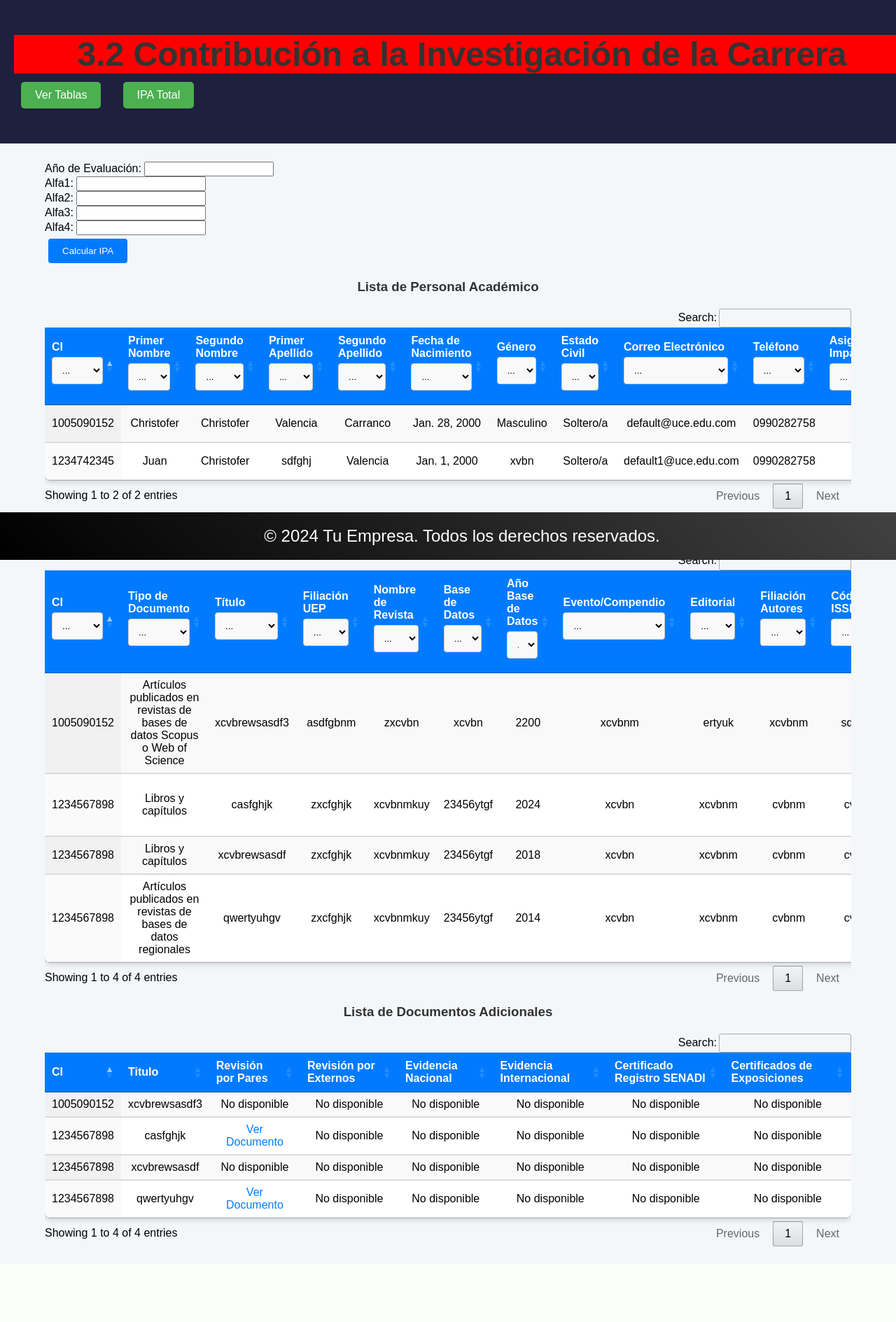
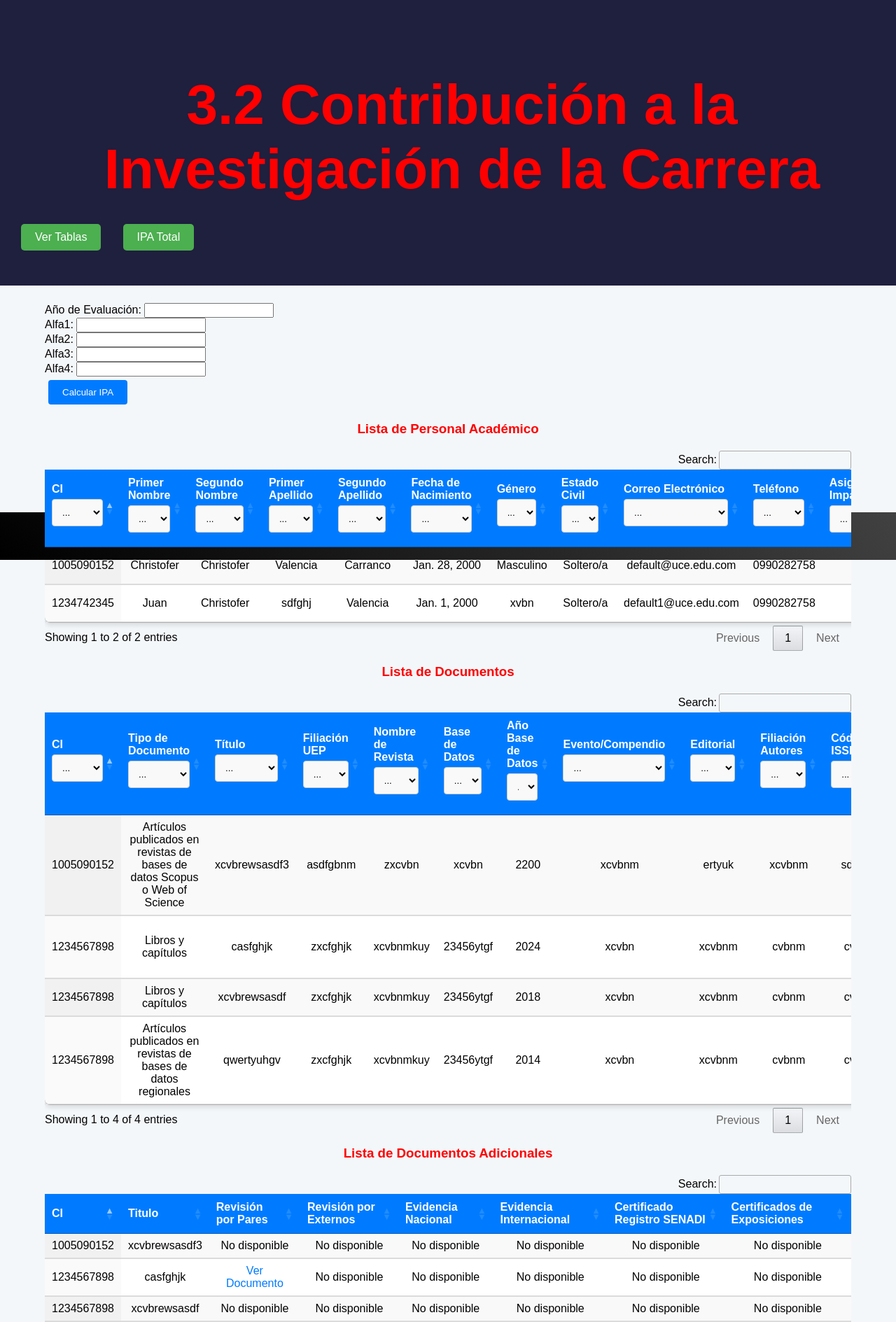
Before and after one commit to Chris-2801/Modelo-Generico-Evaluacion, a Django app: page /IPA_Total/ in a window 1280 px wide; the page is wider, and only the part inside the window is pictured. Shown: the top 1889 px of that part at 70% size. Before the commit the page ends 1781 px from the top of that part, so only its background shows below. Run offline with Django 5.2, Linux system fonts and the light colour scheme; data comes from the database, SQL or seed files in the repository; some libraries are stand-ins or nearby versions.

Commit message:
Nombre del commit

```diff
--- a/ProyectowebApp/static/styles.css
+++ b/ProyectowebApp/static/styles.css
@@ -1,6 +1,6 @@
 /* Estilo general de la página */
 body {font-family: 'Arial', sans-serif;background-color: #f4f7fa;margin: 0; padding: 0;box-sizing: border-box;}
-h1, h2, h3 {text-align: center;color: #333;margin-bottom: 20px;}
+h1, h2, h3 {text-align: center;color: red;margin-bottom: 20px;}
 /* Contenedor principal */
 .container {width: 100%;  max-width: 100%; margin: 0 auto;  padding: 2% 5%;  box-sizing: border-box; }
 /* Estilo del contenido principal */
@@ -10,7 +10,6 @@
 /********************************************************* Estilo de la cabecera **************************************************/
 header {background-color: #1f1f3e; color: white;  display: flex;  flex-direction: column; text-align: left; padding: 50px 20px;
     position: relative;top: 0;width: 100%; font-size: 40px;}
-header h1 {margin: 0;  font-size: 3rem;  background-color: red;}
 
 /***************************************************** Estilo para los botones de la página *********************************************/
 button {margin: 5px;padding: 10px 20px;background-color: #007BFF;color: white;border: none;border-radius: 4px;cursor: pointer;width: auto;}
```
